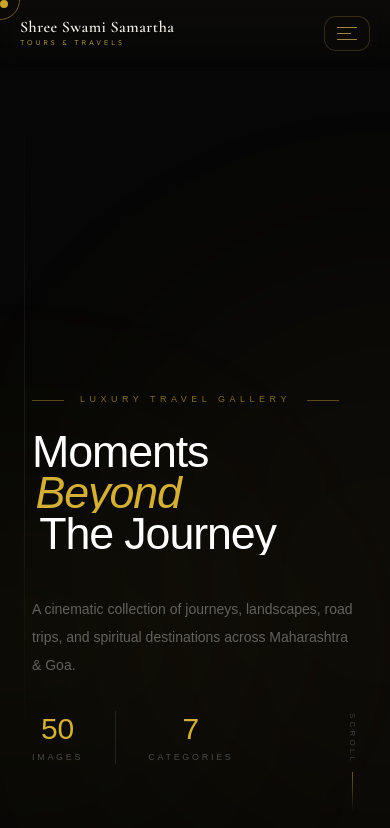
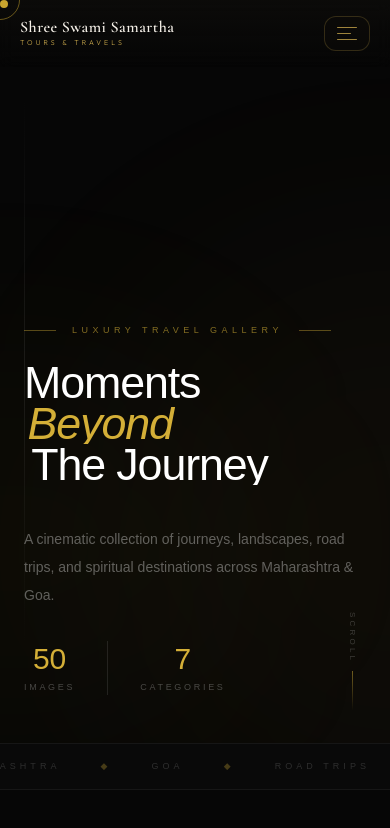
Before and after one commit to omshinde04/Samartha-Tours-, a Next.js app: page /gallery in a window 390 px wide. Shown: the top 828 px of the page. Built offline with nearby package versions, Linux system fonts and the light colour scheme.

Commit message:
Addddd premium about page and UI updatesssss

```diff
--- a/app/gallery/page.jsx
+++ b/app/gallery/page.jsx
@@ -414,7 +414,7 @@ export default function GalleryPage() {
             />
 
             {/* ── HERO ── */}
-            <section className="relative h-screen flex flex-col justify-end overflow-hidden">
+            <section className="relative min-h-[88svh] md:h-screen flex flex-col justify-end overflow-hidden">
                 {/* ambient glows */}
                 <div className="absolute inset-0 pointer-events-none">
                     <div className="absolute top-1/3 left-1/4 w-[600px] h-[600px] rounded-full bg-[#d4af37]/[0.04] blur-[120px]" />
@@ -426,7 +426,7 @@ export default function GalleryPage() {
 
                 <motion.div
                     style={{ y: heroY, opacity: heroOpacity }}
-                    className="relative z-10 px-8 md:px-16 lg:px-24 pb-20 md:pb-28"
+                    className="relative z-10 px-6 md:px-16 lg:px-24 pb-12 md:pb-28 pt-24 md:pt-0"
                 >
                     <motion.p
                         initial={{ opacity: 0, x: -20 }}
```
